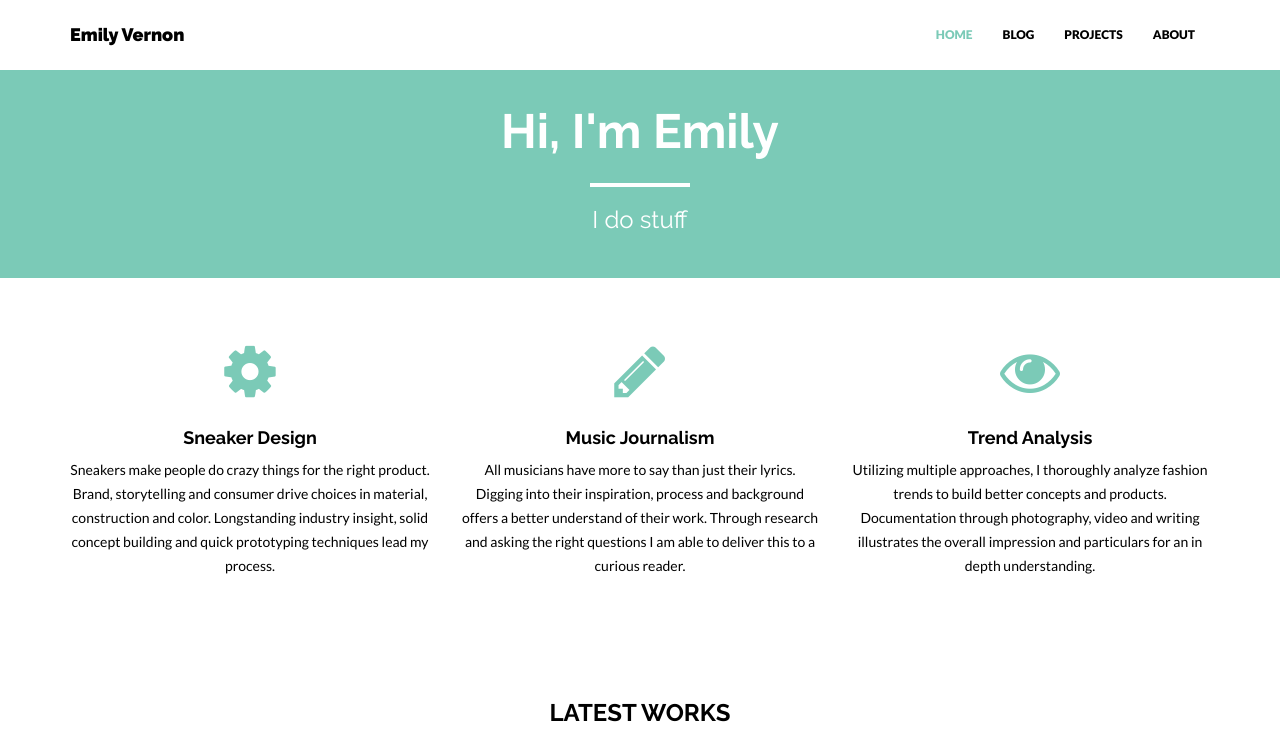
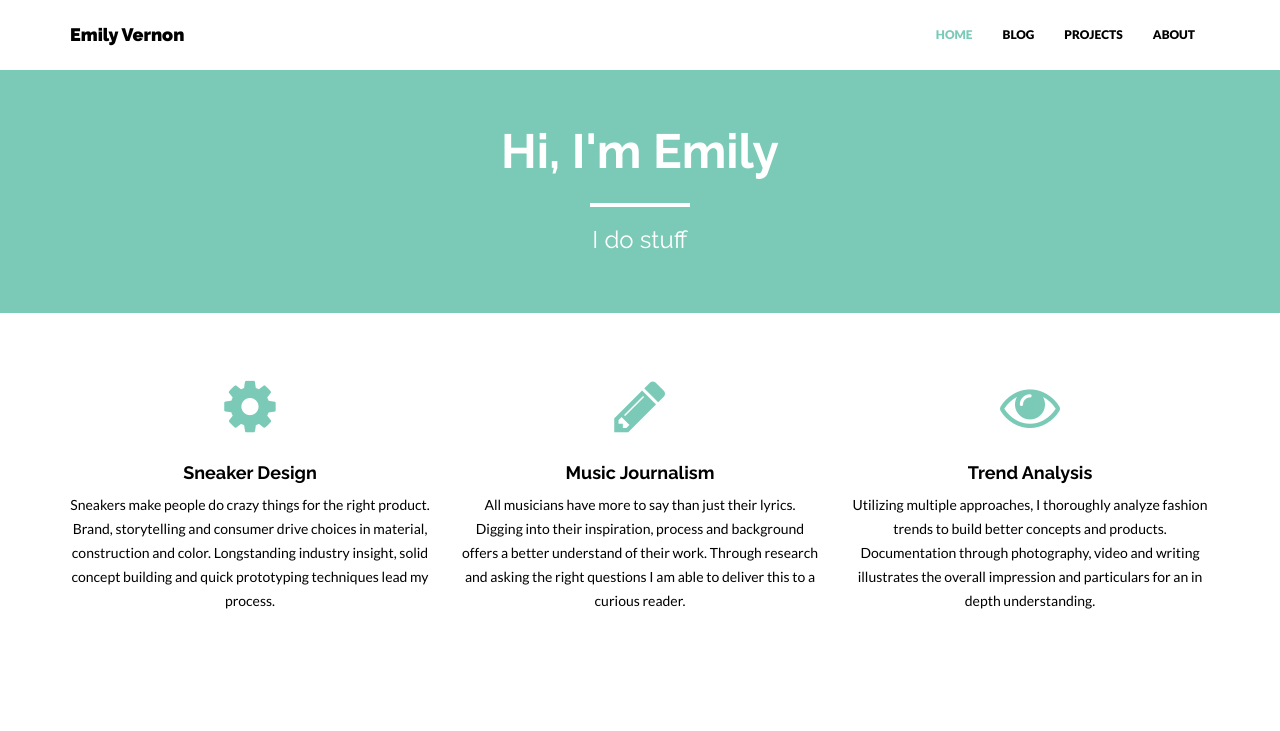
Before and after one commit to emilygv/emilyvernon.com, a Jekyll site: the page built from index.html, in a window 1280 px wide and 1400 px high. Shown: the top 731 px of the window. Built offline with Jekyll 4.4.1, drawn with Linux system fonts in a browser that asks for light colours; nearby versions of some CDN libraries; grey boxes are pictures that could not be loaded.

Commit message:
Update style.css

```diff
--- a/_includes/css/style.css
+++ b/_includes/css/style.css
@@ -211,8 +211,8 @@ a:focus {
 
 #headerwrap {
 	background-color: {{ site.colors.primary }};
-	padding-top: 55px;
-	padding-bottom: 35px;
+	padding-top: 75px;
+	padding-bottom: 50px;
 	text-align: center;
 }
 
```
